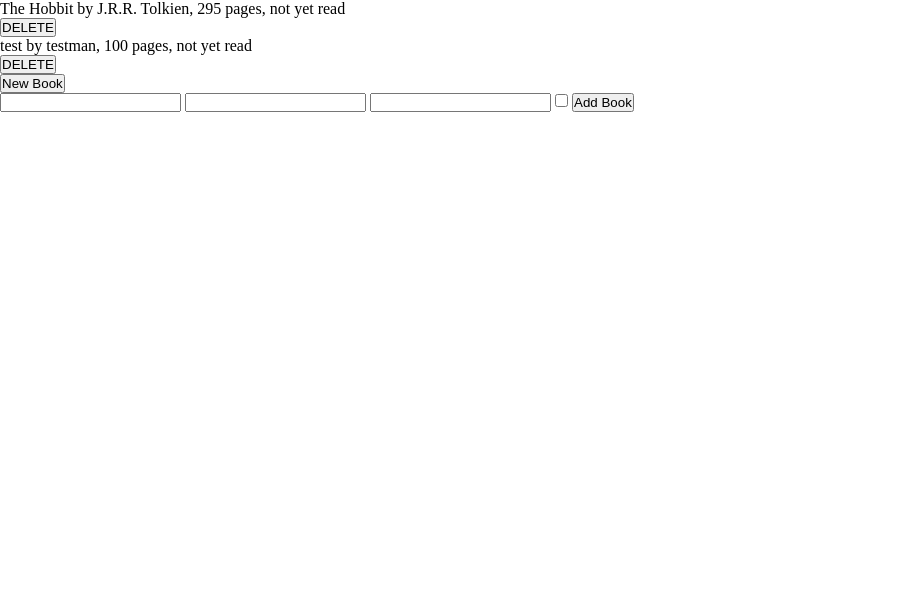
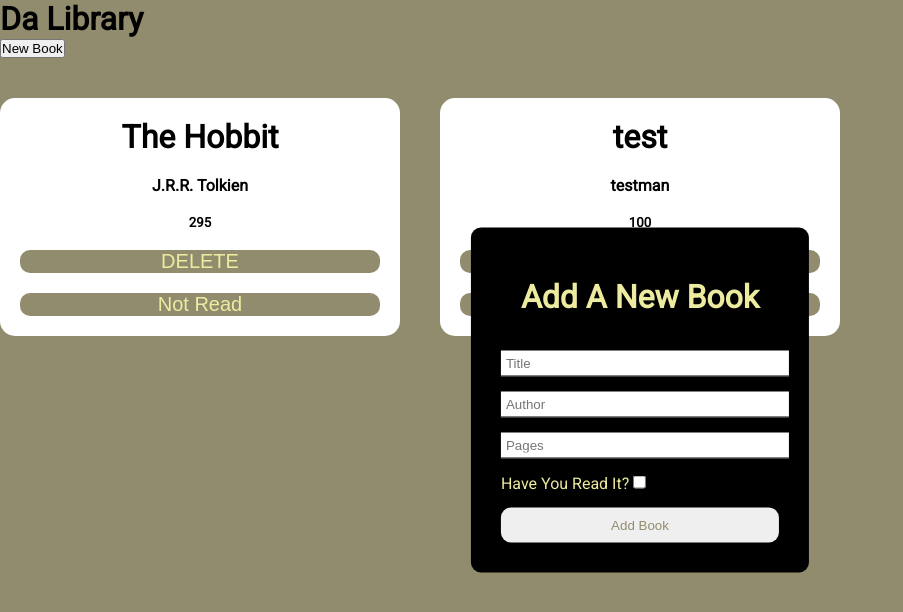
Before and after one commit to Kian2002/odin-library, a website: page index.html in a window 1280 px wide. Both pictures are taken after a click on the button "New Book". Shown: the whole page, without its empty margins (0-903 px from the left). Drawn offline with Linux system fonts and the light colour scheme.

Commit message:
read button functionality & UI changes

```diff
--- a/app.js
+++ b/app.js
@@ -9,6 +9,8 @@
       this.read ? "read" : "not yet read"
     }`;
   };
+
+  this.toggleRead = Boolean;
 }
 
 function Library() {
@@ -23,7 +25,7 @@
   this.deleteBook = (title) => {
     const foundBook = this.books.find((book) => book.title === title);
     this.books.splice(this.books.indexOf(foundBook), 1);
-    document.getElementById("book-card").textContent = "";
+    document.getElementById("card").textContent = "";
     for (let book of this.books) displayBooks(book);
   };
 }
@@ -38,16 +40,40 @@
 const displayBooks = (book) => {
   const bookDiv = document.createElement("div");
   const delBtn = document.createElement("button");
+  const readBtn = document.createElement("button");
+  const title = document.createElement("h1");
+  const author = document.createElement("h4");
+  const pages = document.createElement("h5");
 
   delBtn.onclick = () => {
     library.deleteBook(book.title);
   };
 
-  bookDiv.innerText = book.getInfo();
+  readBtn.onclick = () => {
+    if (readBtn.textContent === "Read") {
+      readBtn.textContent = "Not Read";
+    } else {
+      readBtn.textContent = "Read";
+    }
+  };
+
   delBtn.textContent = "DELETE";
+  readBtn.textContent = "Read";
+  delBtn.className = "btn";
+  readBtn.className = "btn";
 
-  document.getElementById("book-card").appendChild(bookDiv);
-  document.getElementById("book-card").appendChild(delBtn);
+  title.textContent = book.title;
+  author.textContent = book.author;
+  pages.textContent = book.pages;
+  readBtn.textContent = book.read ? "Read" : "Not Read";
+
+  bookDiv.appendChild(title);
+  bookDiv.appendChild(author);
+  bookDiv.appendChild(pages);
+  bookDiv.appendChild(delBtn);
+  bookDiv.appendChild(readBtn);
+
+  document.getElementById("card").appendChild(bookDiv).className = "book-card";
 };
 
 for (let book of library.books) {
@@ -81,7 +107,7 @@
   library.addBook(newBook);
   // close modal
   modalHandler();
-  // show new list
-  document.getElementById("book-card").textContent = "";
+  // clear old list & show new list
+  document.getElementById("card").textContent = "";
   for (let book of library.books) displayBooks(book);
 };
--- a/index.html
+++ b/index.html
@@ -6,20 +6,33 @@
     <meta http-equiv="X-UA-Compatible" content="IE=edge">
     <meta name="viewport" content="width=device-width, initial-scale=1.0">
     <link rel="stylesheet" href="styles.css">
+    <link rel="preconnect" href="https://fonts.googleapis.com">
+    <link rel="preconnect" href="https://fonts.gstatic.com" crossorigin>
+    <link href="https://fonts.googleapis.com/css2?family=Roboto:wght@300;400&display=swap" rel="stylesheet">
     <title>Library</title>
 </head>
 
 <body>
-    <div id="book-card">
-    </div>
+    <header>
+        <h1>Da Library</h1>
+        <button id="new-book" type="button" onclick="modalHandler()">New Book</button>
+    </header>
 
-    <button id="new-book" type="button" onclick="modalHandler()">New Book</button>
+    <main>
+
+        <div id="card"></div>
+    </main>
+
 
     <form id="book-form" class="hidden" onsubmit="newBook(event)">
-        <input type="text" name="title" id="book-title">
-        <input type="text" name="author" id="book-author">
-        <input type="number" name="pages" id="book-pages">
-        <input type="checkbox" name="read" id="book-read">
+        <h1>Add A New Book</h1>
+        <input type="text" name="title" id="book-title" placeholder="Title" class="input" required>
+        <input type="text" name="author" id="book-author" placeholder="Author" class="input" required>
+        <input type="number" name="pages" id="book-pages" placeholder="Pages" class="input" required>
+        <label for="read"> Have You Read It?
+            <input type="checkbox" name="read" id="book-read">
+        </label>
+
         <button type="submit" id="book-submit">Add Book</button>
     </form>
 
--- a/styles.css
+++ b/styles.css
@@ -2,11 +2,83 @@
     margin: 0;
     padding: 0;
 }
+
+body {
+    height: 100%;
+    font-family: 'Roboto', sans-serif;
+    font-weight: 400;
+    background-color: var(--primary-color);
+}
+
+:root {
+    --primary-color: #928C6F;
+    --secondary-color: #EDEBA0;
+}
+
+
+/* main section */
+
+#card {
+    display: grid;
+    grid-template-columns: repeat(auto-fill, minmax(300px, 1fr));
+    gap: 40px;
+    margin-top: 40px;
+}
+
+.book-card {
+    display: flex;
+    flex-direction: column;
+    text-align: center;
+    background-color: #FFF;
+    gap: 20px;
+    border-radius: 15px;
+    padding: 20px;
+}
+
+.btn {
+    border: 0;
+    border-radius: 10px;
+    font-size: 20px;
+    background-color: var(--primary-color);
+    color: var(--secondary-color);
+}
+
+/* form section */
 
 .hidden {
     display: none;
 }
 
 .visible {
-    display: block;
+    position: absolute;
+    display: flex;
+    flex-direction: column;
+    z-index: 999;
+    top: 50%;
+    left: 50%;
+    transform: translate(-50%, -50%);
+    padding: 30px;
+    border-radius: 10px;
+    gap: 15px;
+    color: var(--secondary-color);
+    background-color: rgb(0, 0, 0);
 }
+
+.visible h1 {
+    padding: 20px;
+}
+
+.input {
+    padding: 5px;
+    width: 100%;
+    outline: var(--secondary-color);
+    border: 0;
+    border-bottom: 1px solid black;
+}
+
+#book-submit {
+    border-radius: 10px;
+    border: 0;
+    padding: 10px;
+    color: var(--primary-color);
+}
```
